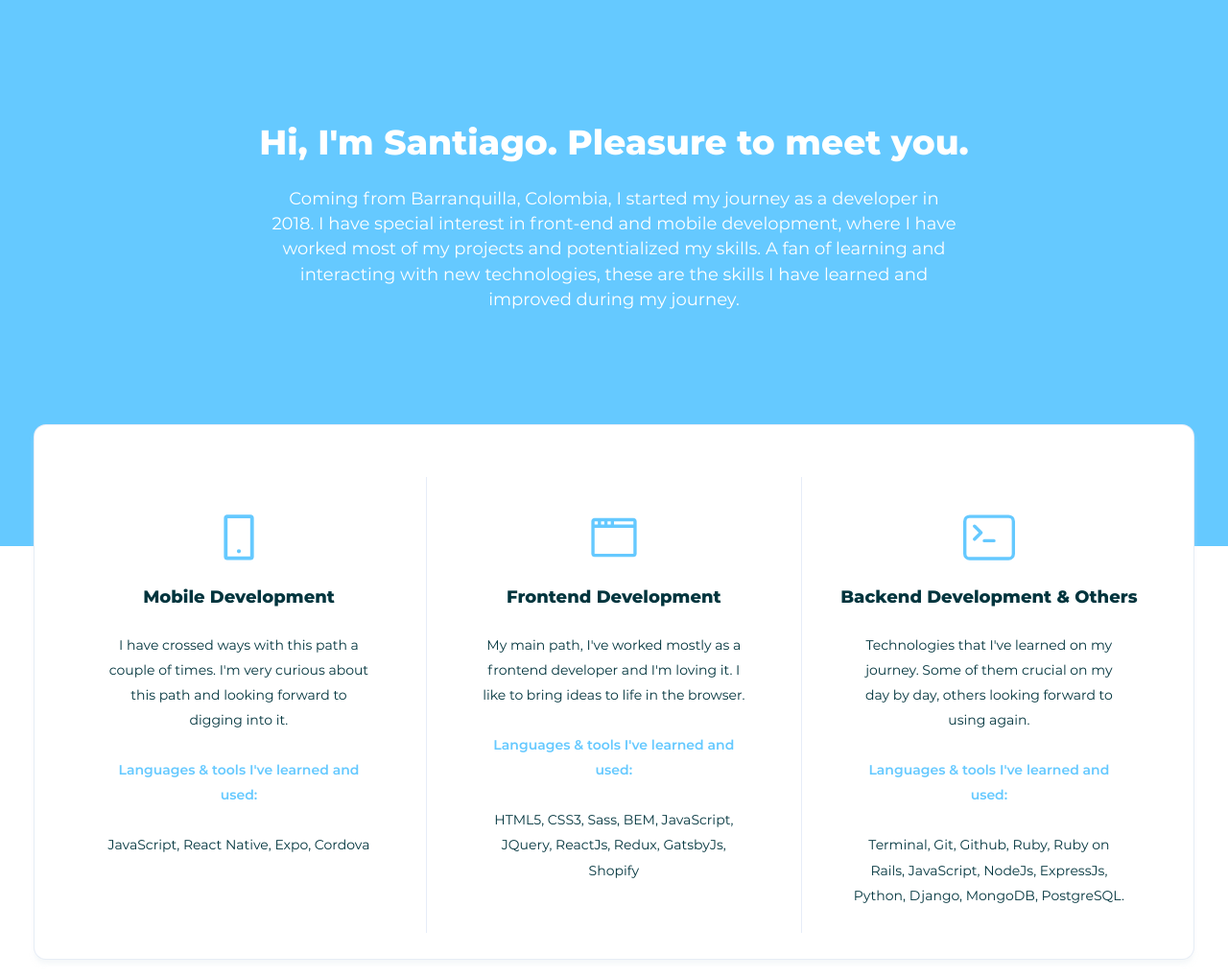
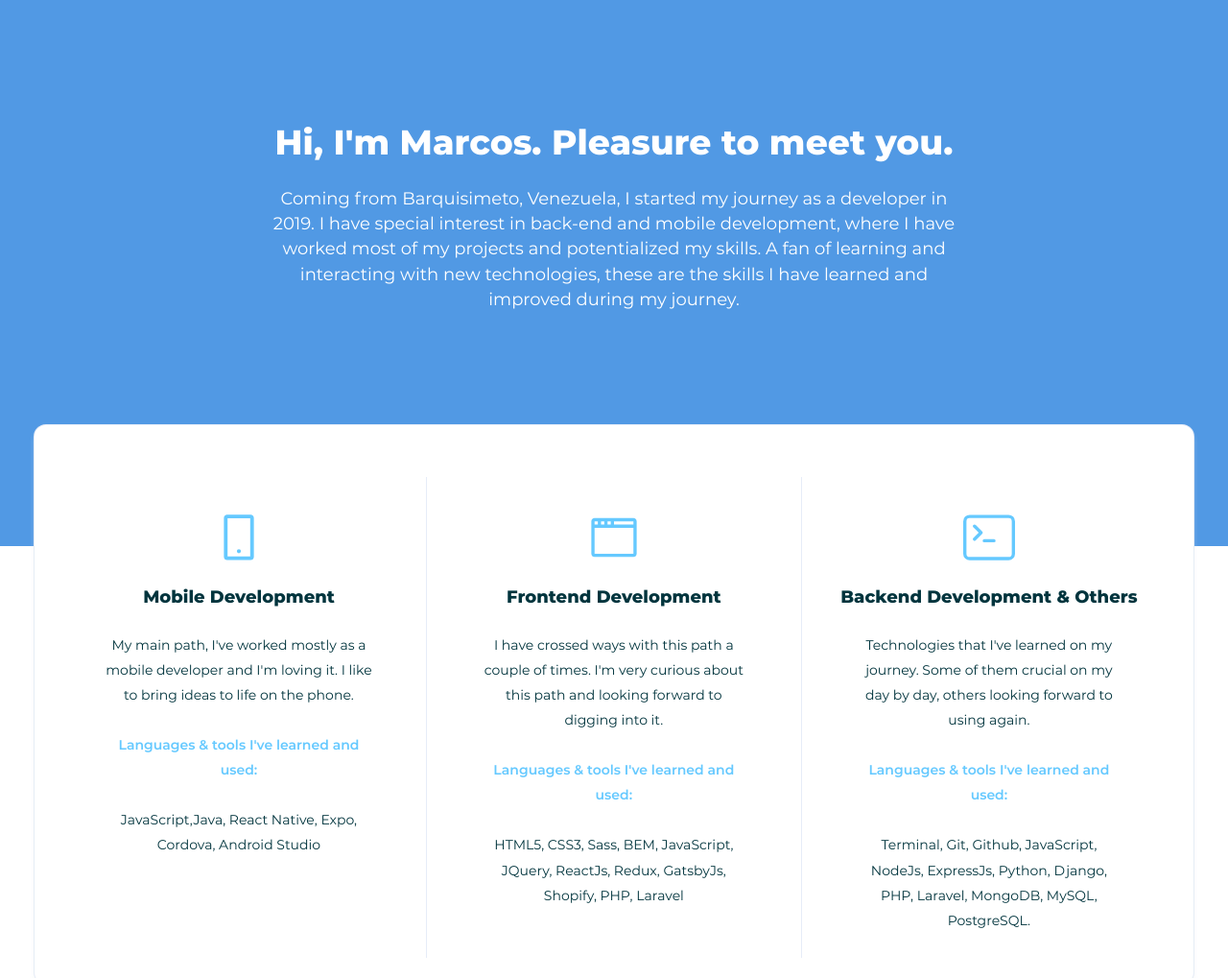
Before and after one commit to djmaam/portfolio-v2, a Gatsby site: page / in a window 1280 px wide. Shown: the part 1140-2159 px from the top of the page at 96% size. Built offline with nearby package versions, Linux system fonts and the light colour scheme; Gatsby itself is replaced by a stand-in of ours.

Commit message:
Finishing up the index

```diff
--- a/gatsby-config.js
+++ b/gatsby-config.js
@@ -1,7 +1,7 @@
 module.exports = {
   siteMetadata: {
-    title: `djmaam`,
-    description: `Marcos Arrieta's portfolio, front-end developer`,
+    title: `Marcos Arrieta`,
+    description: `Marcos Arrieta's portfolio, Mobile developer`,
     author: `@djmaam`,
     pathPrefix: "/portfolio-v2",
   },
--- a/src/pages/index.js
+++ b/src/pages/index.js
@@ -14,7 +14,7 @@ import avatar from "../images/avatar.svg"
 import hoverAvatar from "../images/hover_avatar.svg"
 
 const Container = styled.div`
-  background-color: ${props => (props.darkBackground ? "#65C9FF" : "white")};
+  background-color: ${props => (props.darkBackground ? "#5199E4" : "white")};
   margin: 0 auto;
   min-height: ${props => (props.darkBackground ? "34rem" : "46rem")};
   padding: 2rem;
@@ -204,7 +204,7 @@ const IndexPage = ({ location: { pathname } }) => {
         <Wrapper>
           <Title> {TitleText} </Title>
           <Subtitle>
-            I'm a Web Developer, passionate about what I do, and always learning
+            I'm a Software Developer, passionate about what I do, and always learning
             something new.
           </Subtitle>
           <Avatar />
@@ -216,11 +216,11 @@ const IndexPage = ({ location: { pathname } }) => {
       <CenteredContainer darkBackground>
         <CenteredWrapper>
           <SectionTitle colored>
-            Hi, I'm Santiago. Pleasure to meet you.
+            Hi, I'm Marcos. Pleasure to meet you.
           </SectionTitle>
           <SectionText colored>
-            Coming from Barranquilla, Colombia, I started my journey as a
-            developer in 2018. I have special interest in front-end and mobile
+            Coming from Barquisimeto, Venezuela, I started my journey as a
+            developer in 2019. I have special interest in back-end and mobile
             development, where I have worked most of my projects and
             potentialized my skills. A fan of learning and interacting with new
             technologies, these are the skills I have learned and improved
@@ -237,13 +237,13 @@ const IndexPage = ({ location: { pathname } }) => {
               </CardIcon>
               <CardTitle>Mobile Development</CardTitle>
               <CardText>
-                I have crossed ways with this path a couple of times. I'm very
-                curious about this path and looking forward to digging into it.
+                My main path, I've worked mostly as a mobile developer and I'm
+                loving it. I like to bring ideas to life on the phone.
               </CardText>
               <CardText colored>
                 Languages & tools I've learned and used:
               </CardText>
-              <CardText>JavaScript, React Native, Expo, Cordova</CardText>
+              <CardText>JavaScript,Java, React Native, Expo, Cordova, Android Studio</CardText>
             </CardColumn>
             <CardColumn>
               <CardIcon>
@@ -251,15 +251,15 @@ const IndexPage = ({ location: { pathname } }) => {
               </CardIcon>
               <CardTitle>Frontend Development</CardTitle>
               <CardText>
-                My main path, I've worked mostly as a frontend developer and I'm
-                loving it. I like to bring ideas to life in the browser.
+              I have crossed ways with this path a couple of times. I'm very
+                curious about this path and looking forward to digging into it.
               </CardText>
               <CardText colored>
                 Languages & tools I've learned and used:
               </CardText>
               <CardText>
                 HTML5, CSS3, Sass, BEM, JavaScript, JQuery, ReactJs, Redux,
-                GatsbyJs, Shopify
+                GatsbyJs, Shopify, PHP, Laravel
               </CardText>
             </CardColumn>
             <CardColumn lastColumn>
@@ -275,8 +275,8 @@ const IndexPage = ({ location: { pathname } }) => {
                 Languages & tools I've learned and used:
               </CardText>
               <CardText>
-                Terminal, Git, Github, Ruby, Ruby on Rails, JavaScript, NodeJs,
-                ExpressJs, Python, Django, MongoDB, PostgreSQL.
+                Terminal, Git, Github, JavaScript, NodeJs,
+                ExpressJs, Python, Django, PHP, Laravel, MongoDB, MySQL, PostgreSQL.
               </CardText>
             </CardColumn>
           </Card>
@@ -297,7 +297,7 @@ const IndexPage = ({ location: { pathname } }) => {
               <SubsectionText>Or download a summary of my work</SubsectionText>
               <ButtonWrapper>
                 <a
-                  href="https://docs.google.com/document/d/1gNzzFDvFDE_7reufsQt8Oqi4ozO_--AHzdryvmtXcXA/export?format=pdf"
+                  href=""
                   target="_blank"
                   rel="noreferrer"
                   style={{ margin: "0 auto" }}
```
